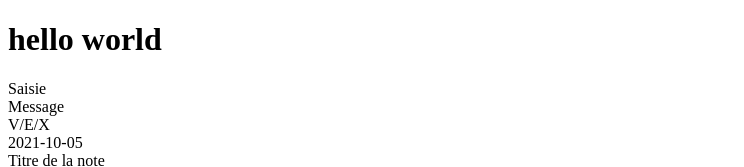
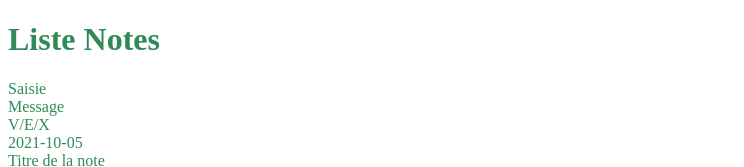
Before and after one commit to neitsab13/2021_10_05_DHL, a website: page index.html in a window 1280 px wide. Shown: the top 167 px of the page, without its empty margins (0-744 px from the left). Drawn offline with Linux system fonts and the light colour scheme.

Commit message:
Ajout css

```diff
--- a/index.html
+++ b/index.html
@@ -5,9 +5,10 @@
     <meta http-equiv="X-UA-Compatible" content="IE=edge">
     <meta name="viewport" content="width=device-width, initial-scale=1.0">
     <title>Formation JS</title>
+    <link rel="stylesheet" href="style/style.css">
 </head>
 <body>
-<h1>hello world</h1>
+<h1>Liste Notes</h1>
     <div id="main-wrapper">
         <div id="saisie-wrapper">
             Saisie
--- /dev/null
+++ b/style/style.css
@@ -0,0 +1,4 @@
+body{
+    color:seagreen;
+
+}
```
